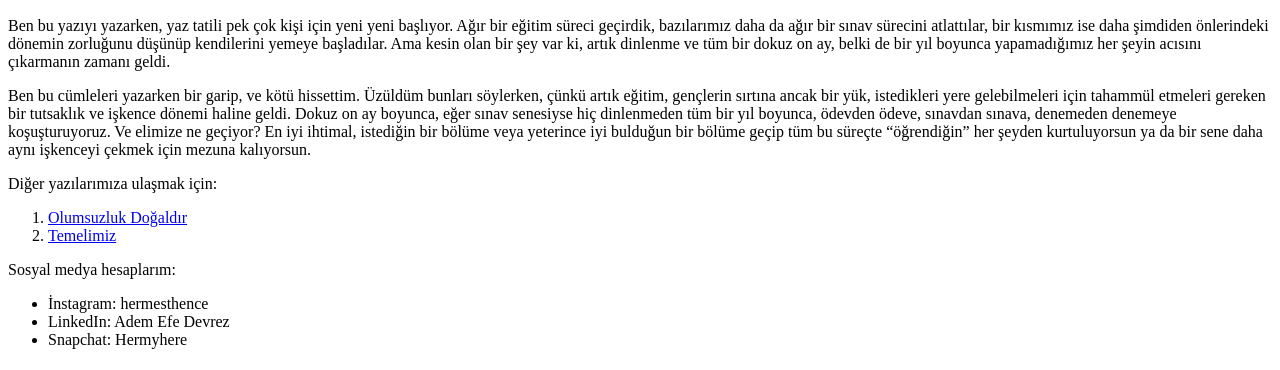
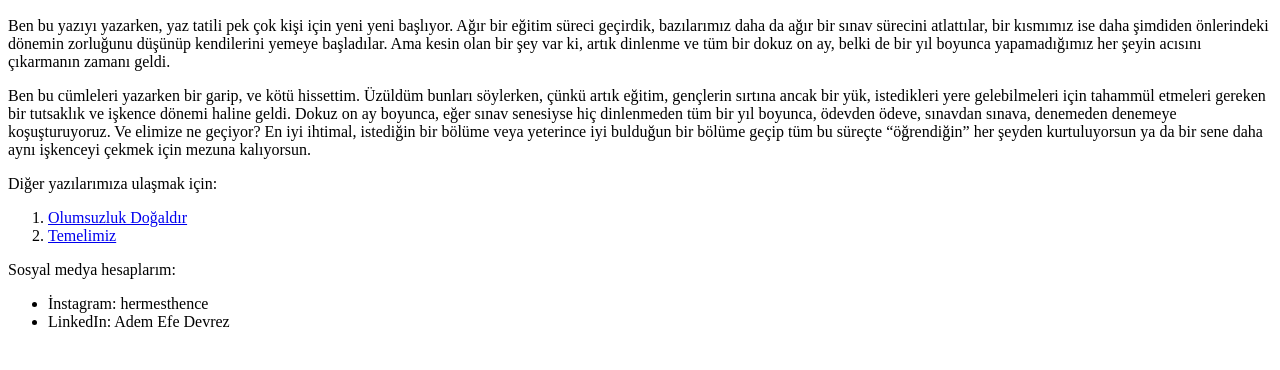
Before and after one commit to Aedevrez/odin-portfolio, a plain HTML site: page yazilar/egitim-ozegitim.html in a window 1280 px wide. Shown: the part 430-800 px from the top of the page. Drawn offline with Linux system fonts and the light colour scheme.

Commit message:
Remove snapchat links cuz why not

```diff
--- a/yazilar/egitim-ozegitim.html
+++ b/yazilar/egitim-ozegitim.html
@@ -21,7 +21,6 @@
     <ul>
         <li>İnstagram: hermesthence</li>
         <li>LinkedIn: Adem Efe Devrez</li>
-        <li>Snapchat: Hermyhere</li>
     </ul>
 </body>
 </html>
```
Also changed, not shown: yazilar/olumsuzluk.html (+0 -1 lines), yazilar/temelimiz.html (+0 -1 lines).
